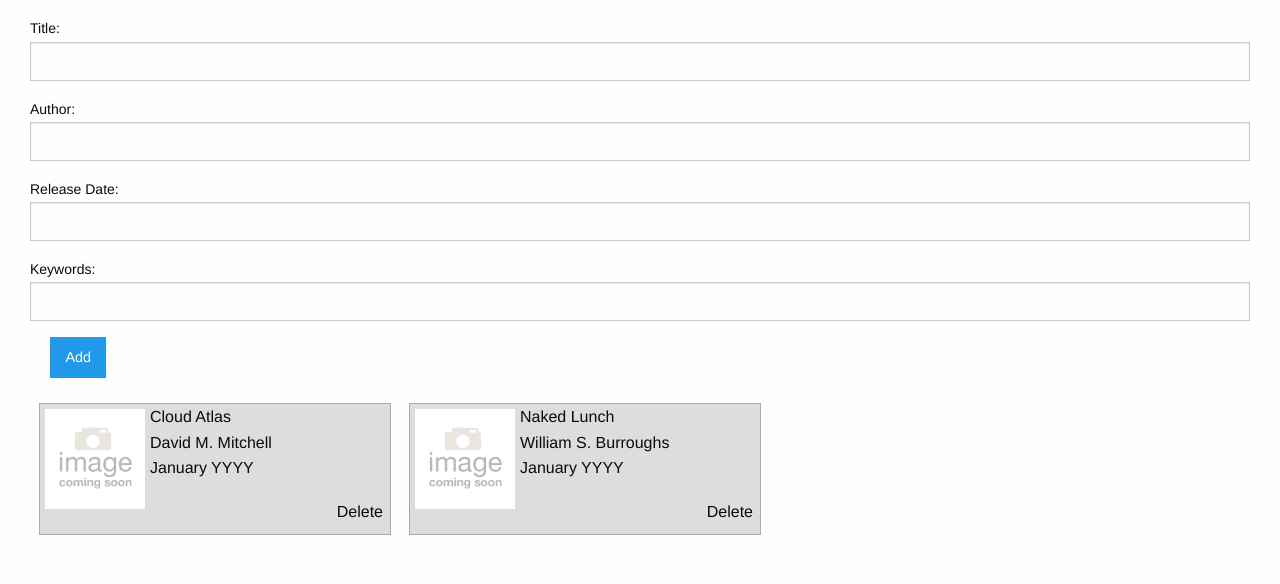
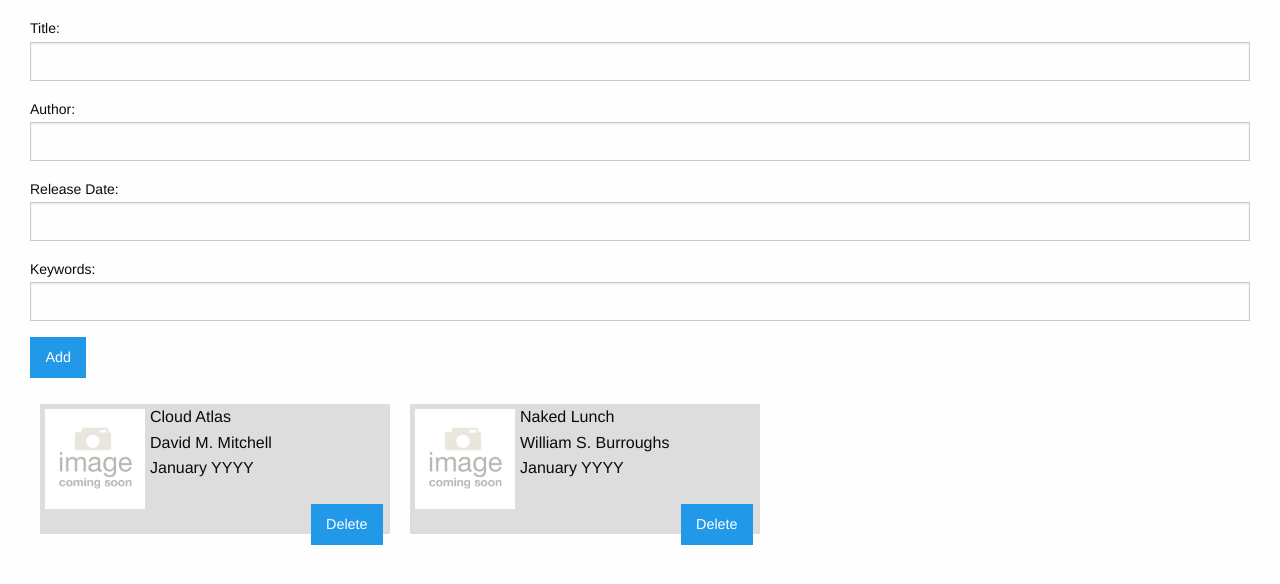
Before and after one commit to existenzial/BBBasic, a website: page client/index.html in a window 1280 px wide. Shown: the part 154-738 px from the top of the page. Drawn offline with Linux system fonts and the light colour scheme.

Commit message:
removed book css outline

```diff
--- a/client/css/stylesheet.css
+++ b/client/css/stylesheet.css
@@ -3,7 +3,7 @@ body {
 }
 
 .bookContainer {
-	outline: 1px solid #aaa;
+	/*outline: 1px solid #aaa;*/
 	width: 350px;
 	height: 130px;
 	background-color: #ddd;
--- a/client/index.html
+++ b/client/index.html
@@ -21,9 +21,7 @@
 					<label for="author">Author: </label><input id="author" type="text"/>
 					<label for="releaseDate">Release Date: </label><input id="releaseDate" type="text"/>
 					<label for="keywords">Keywords: </label><input id="keywords" type="text"/>
-					<ul class="stack button-group">
-  						<li><a href="#" id="add" class="button">Add</a></li> --><!-- <button id="add">Add</button>
-  					</ul>
+					<button class="button" id="add">Add</button>
 				</div>
 			</form>
 		</div>
@@ -38,7 +36,7 @@
 				<li><% _.each( keywords, function(keyObj){%> <%= keyObj.keyword %> <%});  %></li>
 				<!-- Use _.each to iterate through the keywords [] from the backend and create a string separating them. We removed the = assignment operator for this particular template at the start so that the code will run first before assigning what happens in the template. Note that we assign and display each keyword as a property of the keyObj-->
 			</ul>
-			<button class="delete">Delete</button>
+			<button class="delete button">Delete</button>
 		</script>
 		<!-- Uncomment the lines below to see a placeholder example of what will be returned by the server
 		<div class="bookContainer">
```
